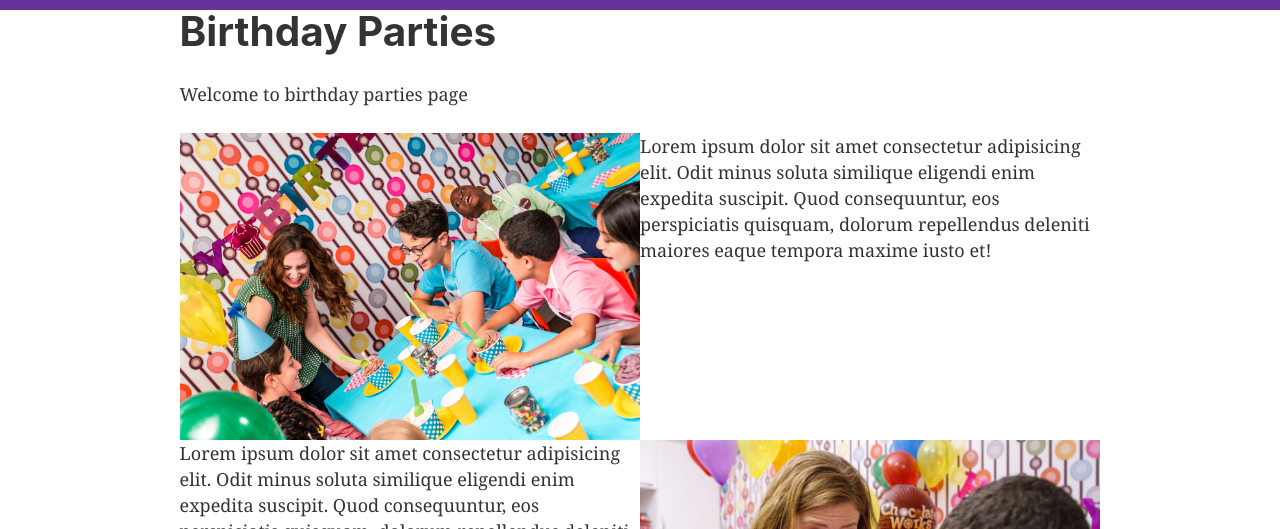
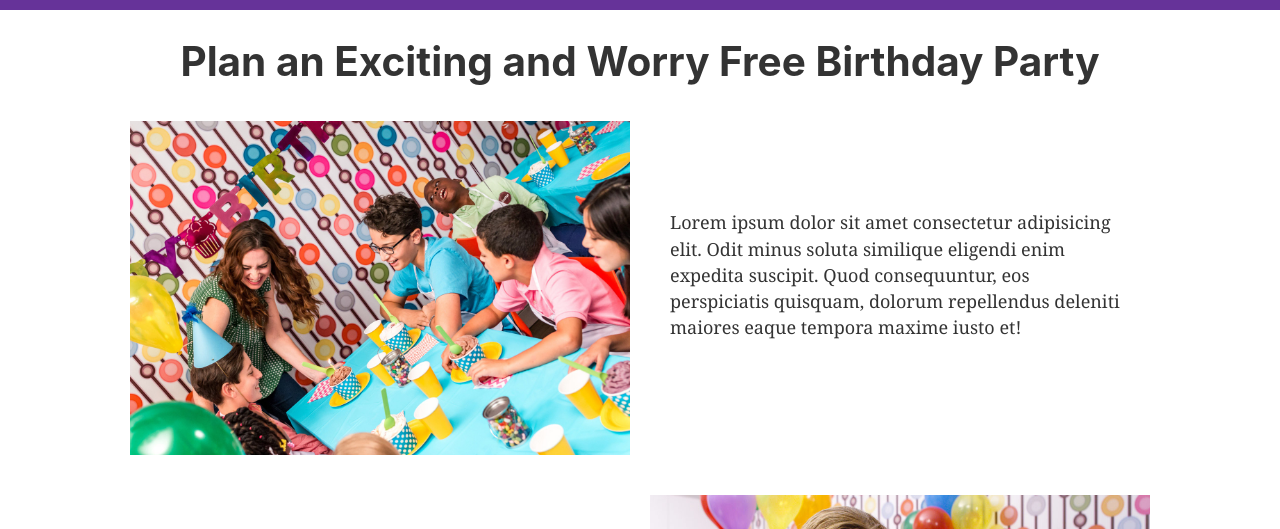
Before and after one commit to jwfreed/chocolate-works, a Gatsby site: page /birthdays in a window 1280 px wide. Shown: the part 217-746 px from the top of the page. Built offline with nearby package versions, Linux system fonts and the light colour scheme; Gatsby itself is replaced by a stand-in of ours.

Commit message:
[UPDATE] spacing on landing pages

```diff
--- a/src/components/layout.css
+++ b/src/components/layout.css
@@ -633,8 +633,15 @@ pre tt:after {
   -webkit-box-direction: normal;
   -ms-flex-direction: row;
   flex-direction: row;
+  align-items: center;
+  margin: 20px 0px;
+}
+
+p.col-2 {
+  padding: 30px;
 }
 
 .col-2 {
   width: 50%;
+  padding: 10px;
 }
--- a/src/components/layout.js
+++ b/src/components/layout.js
@@ -22,9 +22,8 @@ const Layout = ({ children }) => {
       <div
         style={{
           margin: `0 auto`,
-          maxWidth: 960,
-          padding: `0px 1.0875rem 1.45rem`,
-          paddingTop: 0
+          maxWidth: 1080,
+          padding: `30px 1.0875rem 1.45rem`
         }}>
         <main>{children}</main>
         <footer>© {new Date().getFullYear()}, Chocolate Works</footer>
--- a/src/pages/birthdays.js
+++ b/src/pages/birthdays.js
@@ -8,24 +8,29 @@ import SEO from '../components/seo';
 const BirthdayPage = props => (
   <Layout>
     <SEO title='Birthday Parties' />
-    <h1>Birthday Parties</h1>
-    <p>Welcome to birthday parties page</p>
+    <div className='birthday-background'>
+      <h1
+        style={{
+          textAlign: 'center'
+        }}>
+        Plan an Exciting and Worry Free Birthday Party
+      </h1>
       <div className='row'>
         <div className='col-2'>
           <Img fluid={props.data.imageOne.childImageSharp.fluid} />
         </div>
         <p className='col-2'>
           Lorem ipsum dolor sit amet consectetur adipisicing elit. Odit minus
-        soluta similique eligendi enim expedita suscipit. Quod consequuntur, eos
-        perspiciatis quisquam, dolorum repellendus deleniti maiores eaque
+          soluta similique eligendi enim expedita suscipit. Quod consequuntur,
+          eos perspiciatis quisquam, dolorum repellendus deleniti maiores eaque
           tempora maxime iusto et!
         </p>
       </div>
       <div className='row'>
         <p className='col-2'>
           Lorem ipsum dolor sit amet consectetur adipisicing elit. Odit minus
-        soluta similique eligendi enim expedita suscipit. Quod consequuntur, eos
-        perspiciatis quisquam, dolorum repellendus deleniti maiores eaque
+          soluta similique eligendi enim expedita suscipit. Quod consequuntur,
+          eos perspiciatis quisquam, dolorum repellendus deleniti maiores eaque
           tempora maxime iusto et!
         </p>
         <div className='col-2'>
@@ -38,10 +43,11 @@ const BirthdayPage = props => (
         </div>
         <p className='col-2'>
           Lorem ipsum dolor sit amet consectetur adipisicing elit. Odit minus
-        soluta similique eligendi enim expedita suscipit. Quod consequuntur, eos
-        perspiciatis quisquam, dolorum repellendus deleniti maiores eaque
+          soluta similique eligendi enim expedita suscipit. Quod consequuntur,
+          eos perspiciatis quisquam, dolorum repellendus deleniti maiores eaque
           tempora maxime iusto et!
         </p>
+      </div>
     </div>
   </Layout>
 );
```
Also changed, not shown: src/pages/fieldtrips.js (+6 -2 lines), src/pages/workshops.js (+6 -2 lines). Lines whose indentation alone changed are shown as unchanged.
